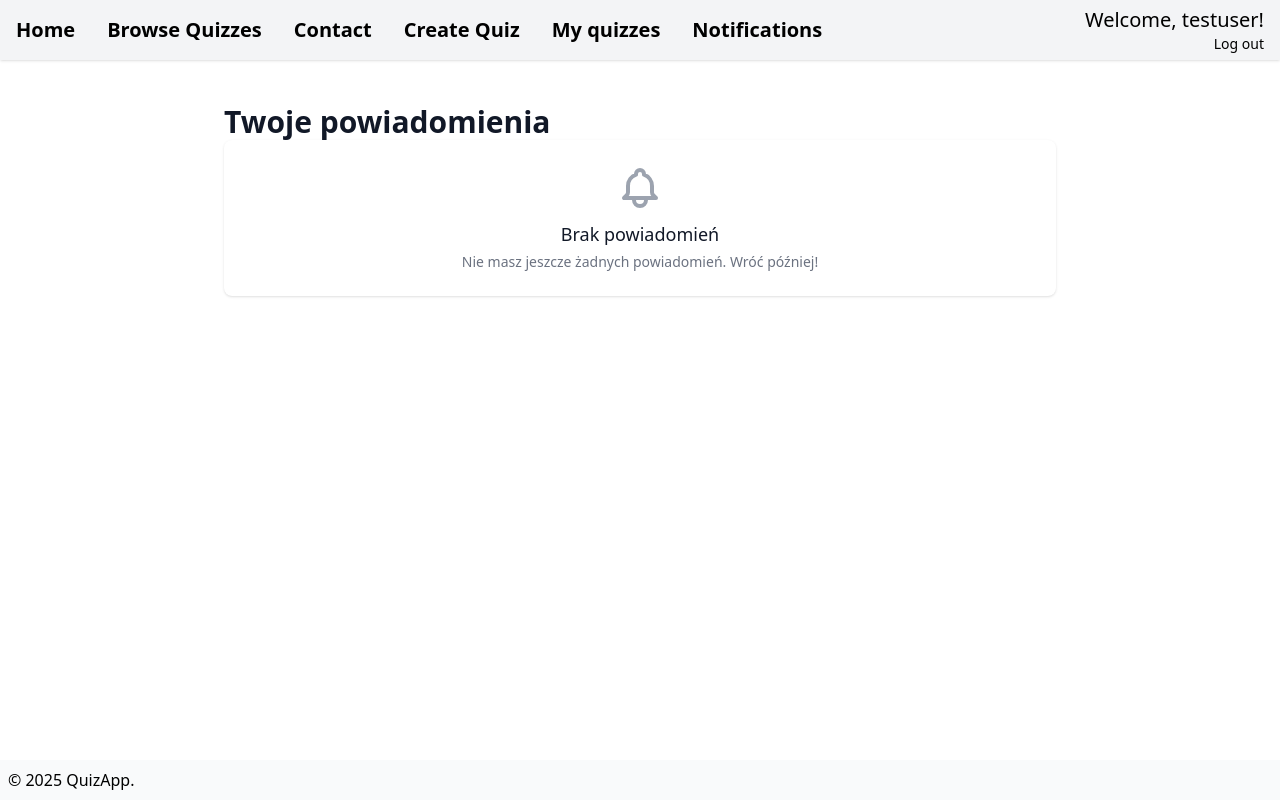
After one commit to pawelwuuu/quizz-app, a Django app: page /notifications/ in a window 1280 px wide. The commit adds this page. Run offline with Django 5.2, Linux system fonts and the light colour scheme; a user stored in the database is signed in; data that the repository does not hold is empty; some libraries are stand-ins or nearby versions.

Commit message:
poprawki

```diff
--- a/manage.py
+++ b/manage.py
@@ -2,7 +2,6 @@
 """Django's command-line utility for administrative tasks."""
 import os
 import sys
-
 
 def main():
     """Run administrative tasks."""
--- a/quiz/static/js/createQuiz.js
+++ b/quiz/static/js/createQuiz.js
@@ -97,6 +97,10 @@ document.getElementById("question_form_main").addEventListener("submit", functio
         formBody.correctAnswers.push(correctAnswers);
     }
 
+    formBody.category_id = formData.get("category");
+    formBody.difficulty = formData.get("difficulty");
+
+
     fetch("/create-quiz/", {
         method: "POST",
         headers: {
--- a/quiz/templates/base.html
+++ b/quiz/templates/base.html
@@ -19,6 +19,7 @@
                 {% if user.is_authenticated %}
                 <li><a href="/create-quiz" class="hover:text-blue-800 transition-all hover:text-lg">Create Quiz</a></li>
                 <li><a href="{% url 'my_quizzes' %}" class="hover:text-blue-800 transition-all hover:text-lg">My quizzes</a></li>
+                <li><a href="{% url 'notifications' %}" class="hover:text-blue-800 transition-all hover:text-lg">Notifications</a></li>
                 {% endif %}
             </ul>
 
--- /dev/null
+++ b/quiz/templates/quiz/notifications.html
@@ -0,0 +1,65 @@
+{% extends "base.html" %}
+
+{% block content %}
+<div class="max-w-4xl mx-auto px-4 sm:px-6 lg:px-8 py-8">
+    <h1 class="text-3xl font-bold text-gray-900">Twoje powiadomienia</h1>
+
+    {% if notifications %}
+    <div class="bg-white shadow overflow-hidden sm:rounded-lg">
+        <ul class="divide-y divide-gray-200">
+            {% for notification in notifications %}
+            <li class="{% if not notification.is_read %}bg-blue-50{% endif %} hover:bg-gray-50 transition-colors">
+                <div class="px-4 py-4 sm:px-6">
+                    <div class="flex items-center justify-between">
+                        <div class="flex items-center min-w-0">
+                            <div class="min-w-0 flex-1">
+                                <p class="text-sm font-medium {% if not notification.is_read %}text-blue-800{% else %}text-gray-600{% endif %} truncate">
+                                    {{ notification.text }}
+                                </p>
+                                <p class="mt-1 text-xs text-gray-500">
+                                    {{ notification.created_at|date:"d M Y, H:i" }}
+                                </p>
+                            </div>
+                        </div>
+                        <div class="ml-4 flex-shrink-0 flex space-x-2">
+                            <button class="text-gray-400 hover:text-gray-500">
+                                <svg class="h-5 w-5" xmlns="http://www.w3.org/2000/svg" viewBox="0 0 20 20" fill="currentColor">
+                                    <path fill-rule="evenodd" d="M10 18a8 8 0 100-16 8 8 0 000 16zM8.707 7.293a1 1 0 00-1.414 1.414L8.586 10l-1.293 1.293a1 1 0 101.414 1.414L10 11.414l1.293 1.293a1 1 0 001.414-1.414L11.414 10l1.293-1.293a1 1 0 00-1.414-1.414L10 8.586 8.707 7.293z" clip-rule="evenodd" />
+                                </svg>
+                            </button>
+                        </div>
+                    </div>
+                </div>
+            </li>
+            {% endfor %}
+        </ul>
+    </div>
+
+    <div class="mt-6 flex justify-between items-center">
+        <div class="text-sm text-gray-500">
+            Pokazano <span class="font-medium">{{ notifications|length }}</span> z <span class="font-medium">{{ notifications_count }}</span> powiadomień
+        </div>
+        <nav class="flex space-x-2">
+            <button class="px-3 py-1 border border-gray-300 rounded-md text-sm font-medium text-gray-700 bg-white hover:bg-gray-50">
+                Poprzednia
+            </button>
+            <button class="px-3 py-1 border border-gray-300 rounded-md text-sm font-medium text-gray-700 bg-white hover:bg-gray-50">
+                Następna
+            </button>
+        </nav>
+    </div>
+    {% else %}
+    <div class="bg-white shadow overflow-hidden sm:rounded-lg">
+        <div class="px-4 py-5 sm:p-6 text-center">
+            <svg class="mx-auto h-12 w-12 text-gray-400" fill="none" viewBox="0 0 24 24" stroke="currentColor">
+                <path stroke-linecap="round" stroke-linejoin="round" stroke-width="2" d="M15 17h5l-1.405-1.405A2.032 2.032 0 0118 14.158V11a6.002 6.002 0 00-4-5.659V5a2 2 0 10-4 0v.341C7.67 6.165 6 8.388 6 11v3.159c0 .538-.214 1.055-.595 1.436L4 17h5m6 0v1a3 3 0 11-6 0v-1m6 0H9" />
+            </svg>
+            <h3 class="mt-2 text-lg font-medium text-gray-900">Brak powiadomień</h3>
+            <p class="mt-1 text-sm text-gray-500">
+                Nie masz jeszcze żadnych powiadomień. Wróć później!
+            </p>
+        </div>
+    </div>
+    {% endif %}
+</div>
+{% endblock %}
--- a/quiz/urls.py
+++ b/quiz/urls.py
@@ -11,4 +11,5 @@ urlpatterns = [
     path('quizzes/', quiz_search, name='quiz_search'),
     path('edit/<int:quiz_id>/', quiz_edit, name='edit_quiz'),
     path('delete/<int:quiz_id>/', quiz_delete, name='delete_quiz'),
+    path('notifications/', notifications_page, name='notifications'),
 ]
--- a/quiz/views.py
+++ b/quiz/views.py
@@ -1,23 +1,49 @@
-from django.shortcuts import render, get_object_or_404
-from .models import Quiz, Question, Answer
-from django.shortcuts import render, redirect
+import json
+
+from django.shortcuts import render, redirect, get_object_or_404
+from django.http import JsonResponse, HttpResponseServerError
+from django.views.decorators.csrf import csrf_exempt
+from django.contrib.auth.decorators import login_required
 from django.contrib.auth.forms import UserCreationForm
-from django.views.decorators.csrf import csrf_exempt
-import json
-from .forms import ContactForm
-from django.contrib.auth.decorators import login_required
 from django.core.paginator import Paginator
 from django.db.models import Q
-from django.http import HttpResponse
+
+from .models import Quiz, Question, Answer, DifficultyLevel, Category, Notification
+from .forms import ContactForm
+
+@login_required
+def notifications_page(request):
+    notifications = Notification.objects.filter(
+        user=request.user
+    ).order_by('-created_at')
+    return render(request, 'quiz/notifications.html', {'notifications': notifications})
 
 def quiz_delete(request, quiz_id):
     quiz = get_object_or_404(Quiz, id=quiz_id)
+
+    if quiz.created_by != request.user:
+        return HttpResponseServerError("No permissions.")
+
     quiz.delete()
 
     return redirect('my_quizzes')
 
 def quiz_edit(request, quiz_id):
+    quiz = Quiz.objects.get(id=quiz_id)
+    if quiz.created_by != request.user:
+        return HttpResponseServerError("No permissions.")
+
     if request.method == 'POST':
+
+        category_id = request.POST.get('category')
+        difficulty = request.POST.get('difficulty')
+
+        if category_id:
+            quiz.category = Category.objects.get(id=category_id)
+        if difficulty in DifficultyLevel.values:
+            quiz.difficulty = difficulty
+        quiz.save()
+
         answers = {}
         for key, value in request.POST.items():
             splitted_key = key.split('-')
@@ -41,8 +67,6 @@ def quiz_edit(request, quiz_id):
 
         return redirect('quiz_detail', pk=quiz_id)
 
-    quiz = Quiz.objects.get(id=quiz_id)
-
     quiz_data = []
     for question in quiz.questions.all():
         question_dict = {}
@@ -53,13 +77,20 @@ def quiz_edit(request, quiz_id):
 
         quiz_data.append(question_dict)
 
-    print(quiz_data)
+    categories = Category.objects.all()
+    difficulties = DifficultyLevel.choices
 
-    return render(request, 'quiz/quiz_edit.html', {"quiz_data": quiz_data, "name": quiz.title})
+    return render(request, 'quiz/quiz_edit.html', {
+    "quiz_data": quiz_data,
+    "name": quiz.title,
+    "quiz": quiz,
+    "categories": categories,
+    "difficulties": difficulties,
+    })
 
 
 def quiz_list(request):
-    quizzes = list(Quiz.objects.all())
+    quizzes = list(Quiz.objects.order_by('-created_at')[:9])
     for quiz in quizzes:
         quiz.duration = quiz.questions.count() * 1.5
     return render(request, 'quiz/quiz_list.html', {'quizzes': quizzes})
@@ -116,12 +147,6 @@ def quiz_detail(request, pk):
         'questions': quiz_data
     })
 
-
-from django.http import JsonResponse
-from django.views.decorators.csrf import csrf_exempt
-import json
-from .models import Quiz, Question, Answer
-
 @login_required
 def my_quizzes(request):
     quizzes = Quiz.objects.filter(created_by=request.user).order_by('-created_at')
@@ -139,10 +164,19 @@ def create_quiz(request):
         try:
             data = json.loads(request.body)
 
-            # Tworzenie quizu
+            category_id = data.get('category_id')
+            difficulty = data.get('difficulty')
+
+            category = Category.objects.get(id=category_id)
+
+            if difficulty not in DifficultyLevel.values:
+                return JsonResponse({'status': 'error', 'message': 'Invalid difficulty level'}, status=400)
+
             quiz = Quiz.objects.create(
                 title=data['title'],
                 description=data['description'],
+                category=category,
+                difficulty=difficulty,
                 created_by=request.user
             )
 
@@ -152,13 +186,9 @@ def create_quiz(request):
                     text=question_text
                 )
 
-                # Pobieranie odpowiedzi dla tego pytania
                 question_answers = data['answers'][question_index]
-
-                # Pobieranie poprawnych odpowiedzi (indeksy jako stringi, konwertujemy na int)
                 correct_indices = [int(idx) for idx in data['correctAnswers'][question_index]]
 
-                # Tworzenie odpowiedzi
                 for answer_index, answer_text in enumerate(question_answers):
                     Answer.objects.create(
                         question=question,
@@ -171,29 +201,46 @@ def create_quiz(request):
         except Exception as e:
             return JsonResponse({'status': 'error', 'message': str(e)}, status=500)
 
-    return render(request, 'quiz/create_quiz.html')
+    # GET method — render template with categories
+    categories = Category.objects.all()
+    return render(request, 'quiz/create_quiz.html', {'categories': categories})
 
 def quiz_search(request):
     search_query = request.GET.get('q', '')
+    selected_category = request.GET.get('category')
+    selected_difficulty = request.GET.get('difficulty')
     page_number = request.GET.get('page', 1)
 
-    # Wyszukiwanie
+    quizzes = Quiz.objects.all()
+
+    # Filtrowanie po tytule/opisie
     if search_query:
-        quizzes = Quiz.objects.filter(
+        quizzes = quizzes.filter(
             Q(title__icontains=search_query) |
             Q(description__icontains=search_query)
-        ).order_by('-created_at')
-    else:
-        quizzes = Quiz.objects.all().order_by('-created_at')
+        )
 
-    # Paginacja
-    paginator = Paginator(quizzes, 10)  # 10 quizów na stronę
+    # Filtrowanie po kategorii
+    if selected_category and selected_category.isdigit():
+        quizzes = quizzes.filter(category_id=selected_category)
+
+    # Filtrowanie po trudności
+    if selected_difficulty in dict(DifficultyLevel.choices).keys():
+        quizzes = quizzes.filter(difficulty=selected_difficulty)
+
+    quizzes = quizzes.order_by('-created_at')
+
+    paginator = Paginator(quizzes, 10)
     page_obj = paginator.get_page(page_number)
 
     context = {
         'page_obj': page_obj,
         'search_query': search_query,
-        'total_results': paginator.count
+        'selected_category': selected_category,
+        'selected_difficulty': selected_difficulty,
+        'categories': Category.objects.all(),
+        'difficulties': DifficultyLevel.choices,
+        'total_results': paginator.count,
     }
     return render(request, 'quiz/quiz_search.html', context)
 
--- a/theme/static/css/dist/styles.css
+++ b/theme/static/css/dist/styles.css
@@ -913,6 +917,10 @@ select {
   height: 100vh;
 }
 
+.h-12 {
+  height: 3rem;
+}
+
 .min-h-screen {
   min-height: 100vh;
 }
@@ -941,22 +945,34 @@ select {
   width: 100%;
 }
 
+.w-12 {
+  width: 3rem;
+}
+
+.min-w-0 {
+  min-width: 0px;
+}
+
 .max-w-2xl {
   max-width: 42rem;
 }
 
+.max-w-md {
+  max-width: 28rem;
+}
+
 .max-w-4xl {
   max-width: 56rem;
 }
 
-.max-w-md {
-  max-width: 28rem;
-}
-
 .flex-1 {
   flex: 1 1 0%;
 }
 
+.flex-shrink-0 {
+  flex-shrink: 0;
+}
+
 .flex-grow {
   flex-grow: 1;
 }
@@ -1207,6 +1250,11 @@ select {
   padding-bottom: 2rem;
 }
 
+.py-5 {
+  padding-top: 1.25rem;
+  padding-bottom: 1.25rem;
+}
+
 .text-center {
   text-align: center;
 }
@@ -1346,6 +1395,25 @@ select {
 .text-white {
   --tw-text-opacity: 1;
   color: rgb(255 255 255 / var(--tw-text-opacity, 1));
+}
+
+.text-blue-800 {
+  --tw-text-opacity: 1;
+  color: rgb(30 64 175 / var(--tw-text-opacity, 1));
+}
+
+.text-gray-400 {
+  --tw-text-opacity: 1;
+  color: rgb(156 163 175 / var(--tw-text-opacity, 1));
+}
+
+.text-gray-900 {
+  --tw-text-opacity: 1;
+  color: rgb(17 24 39 / var(--tw-text-opacity, 1));
+}
+
+.accent-blue-500 {
+  accent-color: #3b82f6;
 }
 
 .opacity-75 {
@@ -1487,18 +1581,34 @@ select {
   color: rgb(37 99 235 / var(--tw-text-opacity, 1));
 }
 
+@media (min-width: 640px) {
+  .sm\:rounded-lg {
+    border-radius: 0.5rem;
+  }
+
+  .sm\:p-6 {
+    padding: 1.5rem;
+  }
+
+  .sm\:px-6 {
+    padding-left: 1.5rem;
+    padding-right: 1.5rem;
+  }
+}
+
 @media (min-width: 768px) {
   .md\:grid-cols-2 {
     grid-template-columns: repeat(2, minmax(0, 1fr));
   }
-
-  .md\:grid-cols-3 {
-    grid-template-columns: repeat(3, minmax(0, 1fr));
-  }
 }
 
 @media (min-width: 1024px) {
   .lg\:grid-cols-3 {
     grid-template-columns: repeat(3, minmax(0, 1fr));
   }
-}
+
+  .lg\:px-8 {
+    padding-left: 2rem;
+    padding-right: 2rem;
+  }
+}
```
Also changed, not shown: other parts of theme/static/css/dist/styles.css (+74 -20 lines), quiz/forms.py (+0 -38 lines), quiz/management/commands/seed_data.py (added, +51 -0 lines), quiz/management/commands/send_notifications.py (added, +45 -0 lines), quiz/models.py (+44 -2 lines), quiz/templates/quiz/create_quiz.html (+22 -0 lines), quiz/templates/quiz/quiz_edit.html (+26 -0 lines), quiz/templates/quiz/quiz_search.html (+36 -9 lines), README.md (added), db.sqlite3, quiz/management/__init__.py (added), quiz/management/commands/__init__.py (added), quiz/migrations/0004_notification.py (added), quiz/migrations/0005_category_quiz_difficulty_quiz_category.py (added).
